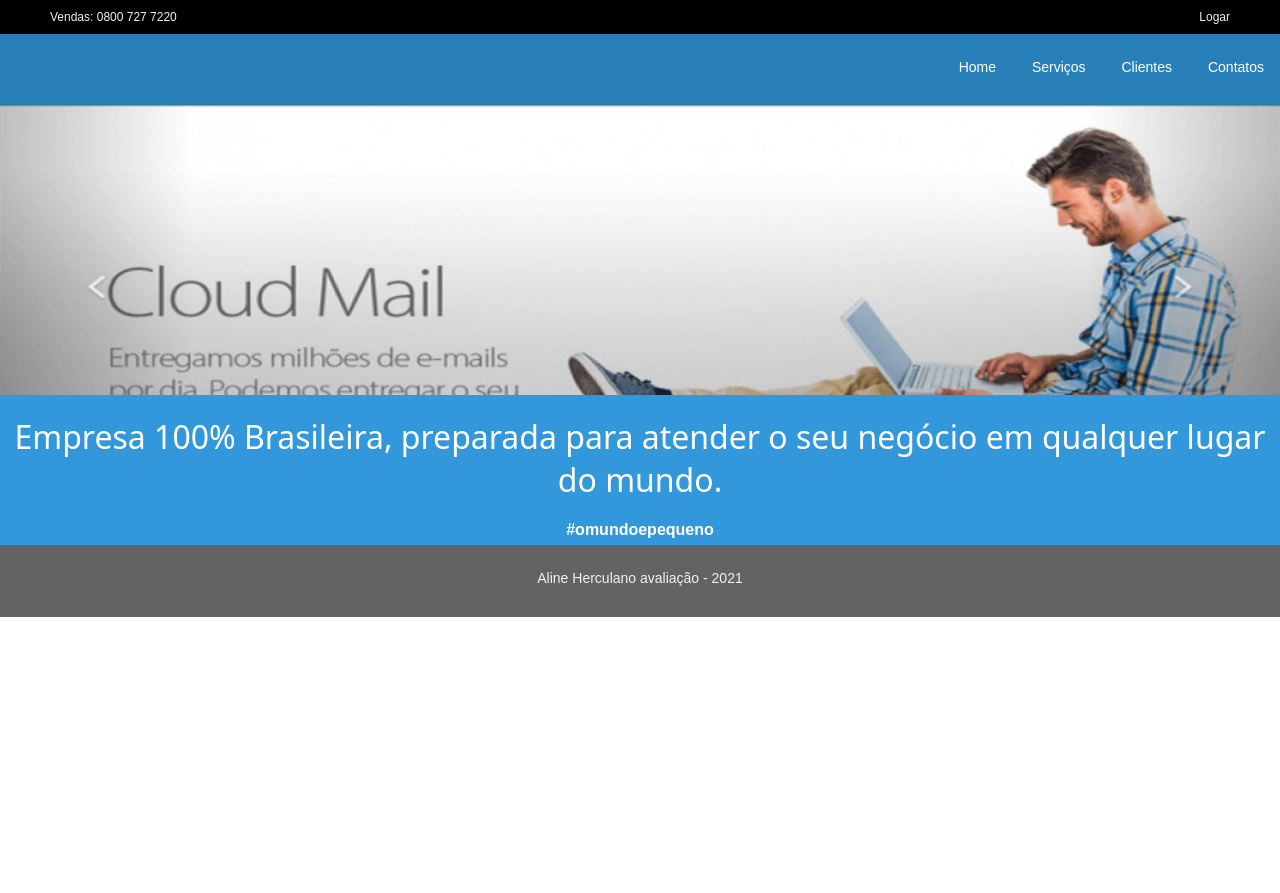
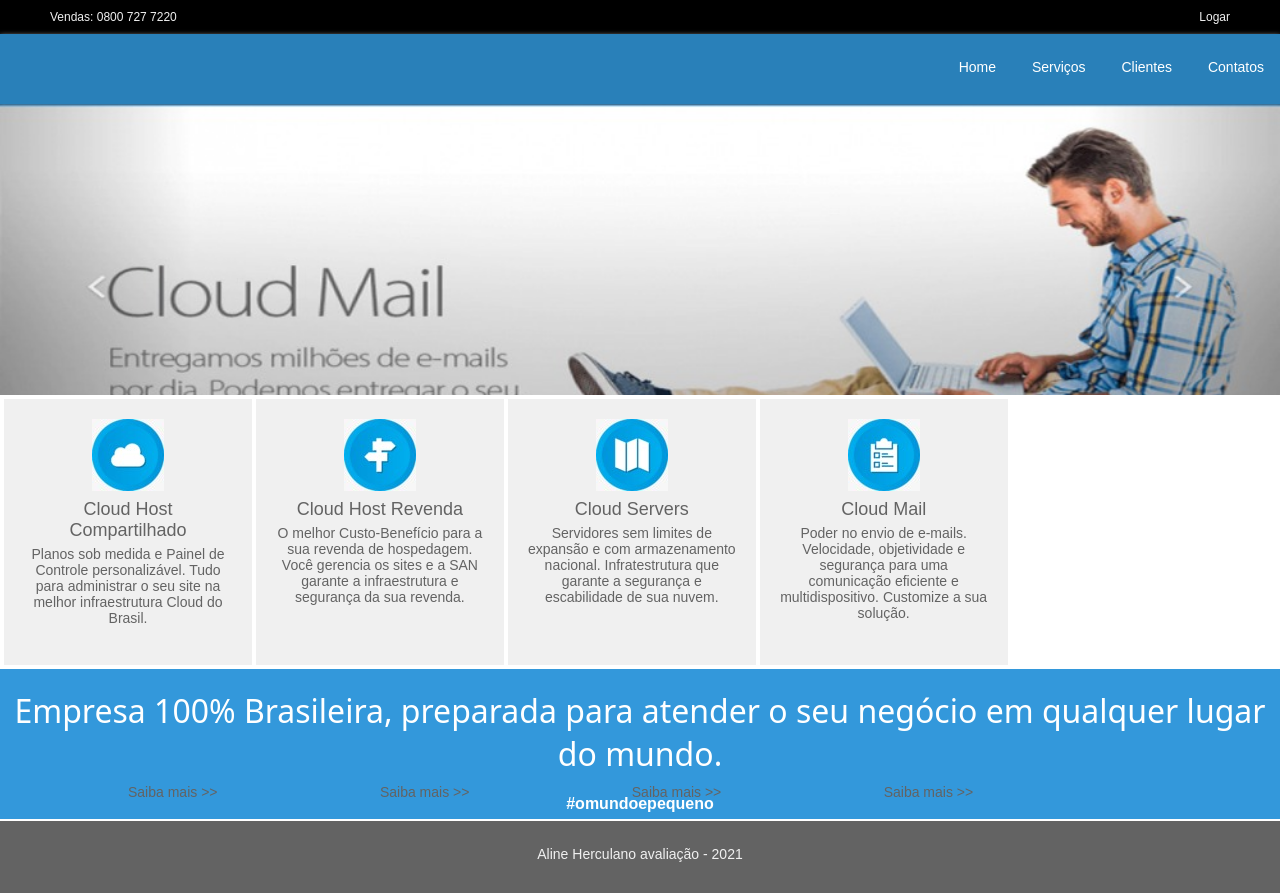
Before and after one commit to alineherculano1990/avaliacao-senac-2021, a plain HTML site: page index.html in a window 1280 px wide. Before the commit the page ends 800 px from the top, so only its background shows below. Drawn offline with Linux system fonts and the light colour scheme.

Commit message:
icones e texto

```diff
--- a/css/main.css
+++ b/css/main.css
@@ -40,6 +40,7 @@ nav {
     width: 100%;
     height: 70px;
     background-color: #2980b9;
+    box-shadow: 0 2px 5px 0 #f0f0f0;
 }
 
 nav ul {
@@ -66,6 +67,44 @@ nav a {
     background-size: cover;
 }
 
+main section.cloud-info-container {
+     padding: 4px;
+}
+
+main section article.cloud-info {
+    width: 248px;
+    height: 266px;
+    background-color: #f0f0f0;
+    display: inline-flex;
+    padding: 20px;
+
+}
+
+main section article figure {
+    text-align: center;
+    color: #636363;
+}
+
+main section article figure figcaption {
+    font-size: 14px;
+    font-weight: 300;
+}
+
+main section article figure h2 {
+    font-size: 18px;
+    font-weight: 500;
+    margin: 5px 0;
+}
+
+main section article figure a {
+    text-decoration: none;
+    color: #636363;
+    bottom: 0;
+    position: absolute;
+    text-align: center;
+}
+
+
 #descricao {
     width: 100%;
     height: 150px;
@@ -73,6 +112,7 @@ nav a {
     text-align: center;
     color: white;
     padding: 20px 0;
+    margin-bottom: 2px;
 }
 
 section span.empresa {
--- a/index.html
+++ b/index.html
@@ -4,7 +4,7 @@
     <meta charset="UTF-8">
     <meta http-equiv="X-UA-Compatible" content="IE=edge">
     <meta name="viewport" content="width=device-width, initial-scale=1.0">
-    <title>Document</title>
+    <title>Cloud Service</title>
     <link rel="stylesheet" href="css/main.css">
 </head>
 <body>
@@ -39,18 +39,47 @@
         <section id="carousel">
 
         </section>
-        <section>
-            <article>
+        <section class="cloud-info-container">
+            <article class="cloud-info">
+                <figure>
+                    <img src="img/cloud_1.jpeg" alt="cloud one">
+                    <h2> Cloud Host Compartilhado</h2>
+                    <figcaption>
+                        Planos sob medida e Painel de Controle personalizável. Tudo para administrar o seu site na melhor infraestrutura Cloud do Brasil.
+                    </figcaption>
+                    <a href="#"> Saiba mais >></a>
+                </figure>
 
             </article>
-            <article>
-
+            <article class="cloud-info">
+                <figure>
+                    <img src="img/cloud_contato.jpeg" alt="cloud contato">
+                    <h2> Cloud Host Revenda</h2>
+                    <figcaption>
+                        O melhor Custo-Benefício para a sua revenda de hospedagem. Você gerencia os sites e a SAN garante a infraestrutura e segurança da sua revenda.
+                    </figcaption>
+                    <a href="#"> Saiba mais >></a>
+                </figure>
             </article>
-            <article>
-
+            <article class="cloud-info">
+                <figure>
+                    <img src="img/cloud_revenda.jpeg" alt="cloud revenda">
+                    <h2> Cloud Servers</h2>
+                    <figcaption>
+                        Servidores sem limites de expansão e com armazenamento nacional. Infratestrutura que garante a segurança e escabilidade de sua nuvem.
+                    </figcaption>
+                    <a href="#"> Saiba mais >></a>
+                </figure>
             </article>
-            <article>
-
+            <article class="cloud-info">
+                <figure>
+                    <img src="img/cloud_serve.jpeg" alt="cloud serve">
+                    <h2> Cloud Mail</h2>
+                    <figcaption>
+                        Poder no envio de e-mails. Velocidade, objetividade e segurança para uma comunicação eficiente e multidispositivo. Customize a sua solução.
+                    </figcaption>
+                    <a href="#"> Saiba mais >></a>
+                </figure>
             </article>
         </section>
         <section id="descricao">
```
